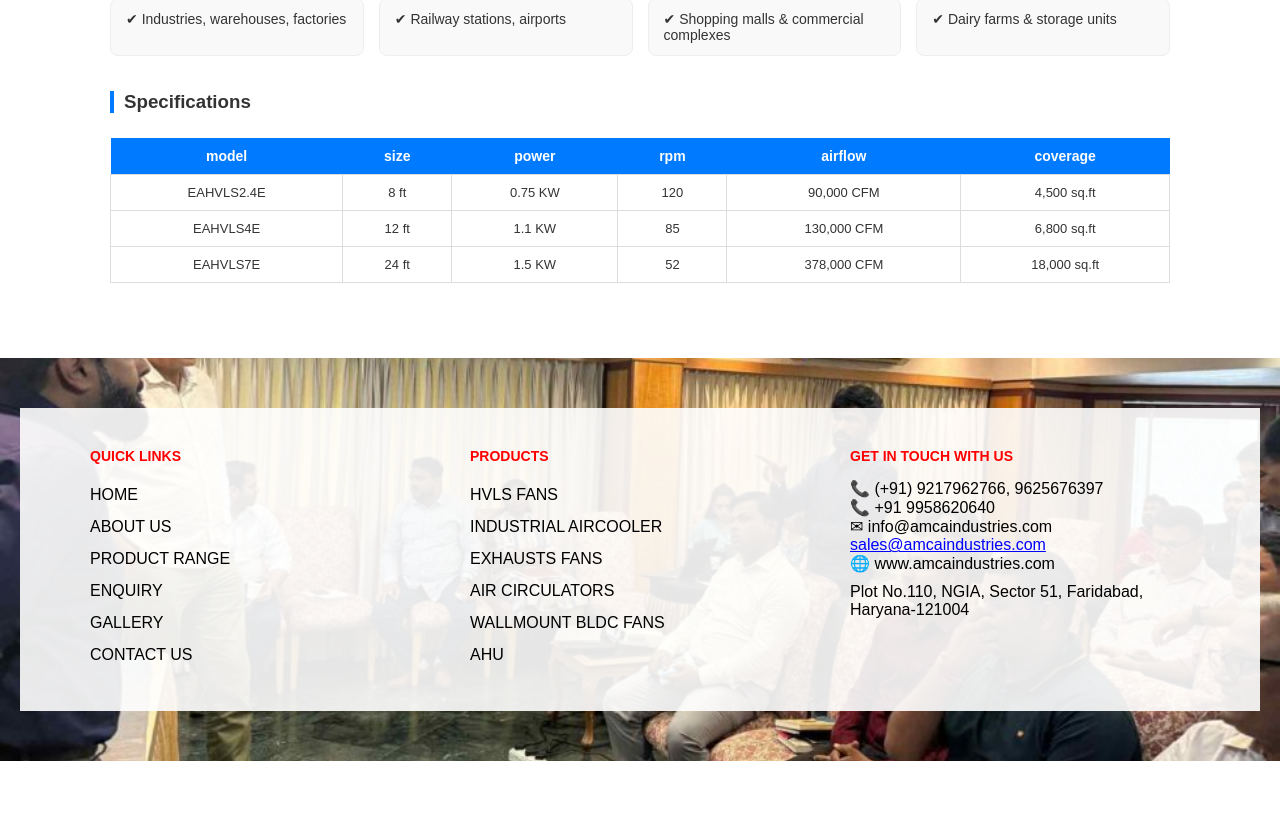
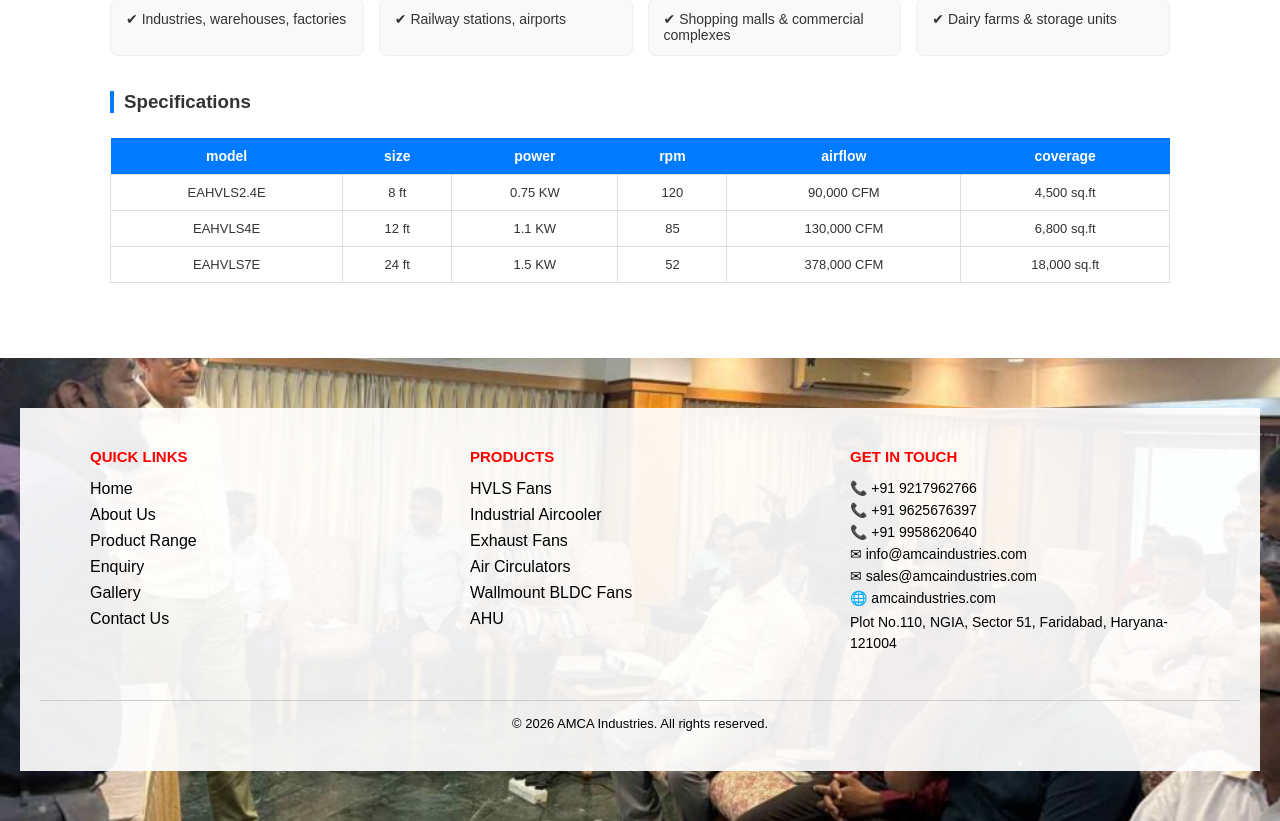
Before and after one commit to devxchaudhary01/Amca, a React (Vite) app: page /fan/1 in a window 1280 px wide. Shown: the part 1103-1924 px from the top of the page. Before the commit the page ends 1864 px from the top, so only its background shows below. Built offline with nearby package versions, Linux system fonts and the light colour scheme.

Commit message:
footer update

```diff
--- a/src/components/Footer.jsx
+++ b/src/components/Footer.jsx
@@ -7,85 +7,170 @@ const Footer = () => {
       <footer
         style={{
           ...styles.footer,
-          backgroundImage: `url(${bg})`
+          backgroundImage: `url(${bg})`,
         }}
       >
         <div style={styles.overlay}>
-
-          <div className="footer-container" style={styles.container}>
+          <div className="footer-container">
 
             {/* QUICK LINKS */}
-            <div style={styles.col}>
-              <h3 style={styles.heading}>QUICK LINKS</h3>
-              <ul style={styles.list}>
-                <li>HOME</li>
-                <li>ABOUT US</li>
-                <li>PRODUCT RANGE</li>
-                <li>ENQUIRY</li>
-                <li>GALLERY</li>
-                <li>CONTACT US</li>
+            <div className="footer-col">
+              <h3>Quick Links</h3>
+              <ul>
+                <li>Home</li>
+                <li>About Us</li>
+                <li>Product Range</li>
+                <li>Enquiry</li>
+                <li>Gallery</li>
+                <li>Contact Us</li>
               </ul>
             </div>
 
             {/* PRODUCTS */}
-            <div style={styles.col}>
-              <h3 style={styles.heading}>PRODUCTS</h3>
-              <ul style={styles.list}>
-                <li>HVLS FANS</li>
-                <li>INDUSTRIAL AIRCOOLER</li>
-                <li>EXHAUSTS FANS</li>
-                <li>AIR CIRCULATORS</li>
-                <li>WALLMOUNT BLDC FANS</li>
+            <div className="footer-col">
+              <h3>Products</h3>
+              <ul>
+                <li>HVLS Fans</li>
+                <li>Industrial Aircooler</li>
+                <li>Exhaust Fans</li>
+                <li>Air Circulators</li>
+                <li>Wallmount BLDC Fans</li>
                 <li>AHU</li>
               </ul>
             </div>
 
             {/* CONTACT */}
-            <div style={styles.col}>
-              <h3 style={styles.heading}>GET IN TOUCH WITH US</h3>
+            <div className="footer-col">
+              <h3>Get In Touch</h3>
 
-              <p>📞 (+91) 9217962766, 9625676397</p>
-              <p>📞 +91 9958620640</p>
+              <p>
+                📞 <a href="tel:+919217962766">+91 9217962766</a>
+              </p>
+              <p>
+                📞 <a href="tel:+919625676397">+91 9625676397</a>
+              </p>
+              <p>
+                📞 <a href="tel:+919958620640">+91 9958620640</a>
+              </p>
 
-              <p>✉ info@amcaindustries.com</p>
-              <p style={styles.link}>sales@amcaindustries.com</p>
+              <p>
+                ✉ <a href="mailto:info@amcaindustries.com">
+                  info@amcaindustries.com
+                </a>
+              </p>
+              <p>
+                ✉ <a href="mailto:sales@amcaindustries.com">
+                  sales@amcaindustries.com
+                </a>
+              </p>
 
-              <p>🌐 www.amcaindustries.com</p>
+              <p>
+                🌐{" "}
+                <a
+                  href="https://www.amcaindustries.com"
+                  target="_blank"
+                  rel="noreferrer"
+                >
+                  amcaindustries.com
+                </a>
+              </p>
 
-              <p style={{ marginTop: "10px" }}>
+              <p className="address">
                 Plot No.110, NGIA, Sector 51, Faridabad, Haryana-121004
               </p>
             </div>
 
           </div>
 
+          {/* Bottom Bar */}
+          <div className="footer-bottom">
+            © {new Date().getFullYear()} AMCA Industries. All rights reserved.
+          </div>
         </div>
       </footer>
 
-      {/* RESPONSIVE CSS */}
+      {/* CSS */}
       <style>{`
         .footer-container {
-          display: flex;
-          justify-content: space-between;
+          display: grid;
+          grid-template-columns: repeat(3, 1fr);
           gap: 40px;
-          flex-wrap: wrap;
+          max-width: 1100px;
+          margin: auto;
         }
+
+        .footer-col h3 {
+          color: red;
+          font-size: 15px;
+          margin-bottom: 15px;
+          text-transform: uppercase;
+        }
+
+        .footer-col ul {
+          list-style: none;
+          padding: 0;
+        }
+
+        .footer-col ul li {
+          margin-bottom: 8px;
+          cursor: pointer;
+          transition: 0.3s;
+        }
+
+        .footer-col ul li:hover {
+          color: red;
+          transform: translateX(5px);
+        }
+
+        .footer-col p {
+          margin: 6px 0;
+          font-size: 14px;
+        }
+
+        .footer-col a {
+          color: black;
+          text-decoration: none;
+          transition: 0.3s;
+        }
+
+        .footer-col a:hover {
+          color: red;
+          text-decoration: underline;
+        }
+
+        .address {
+          margin-top: 10px;
+          line-height: 1.5;
+        }
+
+        .footer-bottom {
+          text-align: center;
+          margin-top: 40px;
+          font-size: 13px;
+          border-top: 1px solid #ccc;
+          padding-top: 15px;
+        }
+
+        /* RESPONSIVE */
 
         @media (max-width: 900px) {
           .footer-container {
-            flex-direction: column;
-            gap: 30px;
+            grid-template-columns: 1fr 1fr;
             text-align: center;
           }
         }
 
-        @media (max-width: 500px) {
-          .footer-container h3 {
-            font-size: 13px;
+        @media (max-width: 600px) {
+          .footer-container {
+            grid-template-columns: 1fr;
           }
 
-          .footer-container li,
-          .footer-container p {
+          .footer-col h3 {
+            font-size: 14px;
+          }
+
+          .footer-col p,
+          .footer-col li {
             font-size: 13px;
           }
         }
@@ -101,42 +186,13 @@ const styles = {
     padding: "50px 20px",
     fontFamily: "Arial, sans-serif",
     position: "relative",
-    color: "#000"
+    color: "#000",
   },
 
   overlay: {
-    background: "rgba(255,255,255,0.9)", // white overlay like image
-    padding: "40px 20px"
+    background: "rgba(255,255,255,0.92)",
+    padding: "40px 20px",
   },
-
-  container: {
-    maxWidth: "1100px",
-    margin: "auto"
-  },
-
-  col: {
-    flex: "1",
-    minWidth: "250px"
-  },
-
-  heading: {
-    color: "red",
-    fontSize: "14px",
-    marginBottom: "15px",
-    fontWeight: "bold"
-  },
-
-  list: {
-    listStyle: "none",
-    padding: 0,
-    lineHeight: "2"
-  },
-
-  link: {
-    color: "blue",
-    textDecoration: "underline",
-    cursor: "pointer"
-  }
 };
 
 export default Footer;
```
